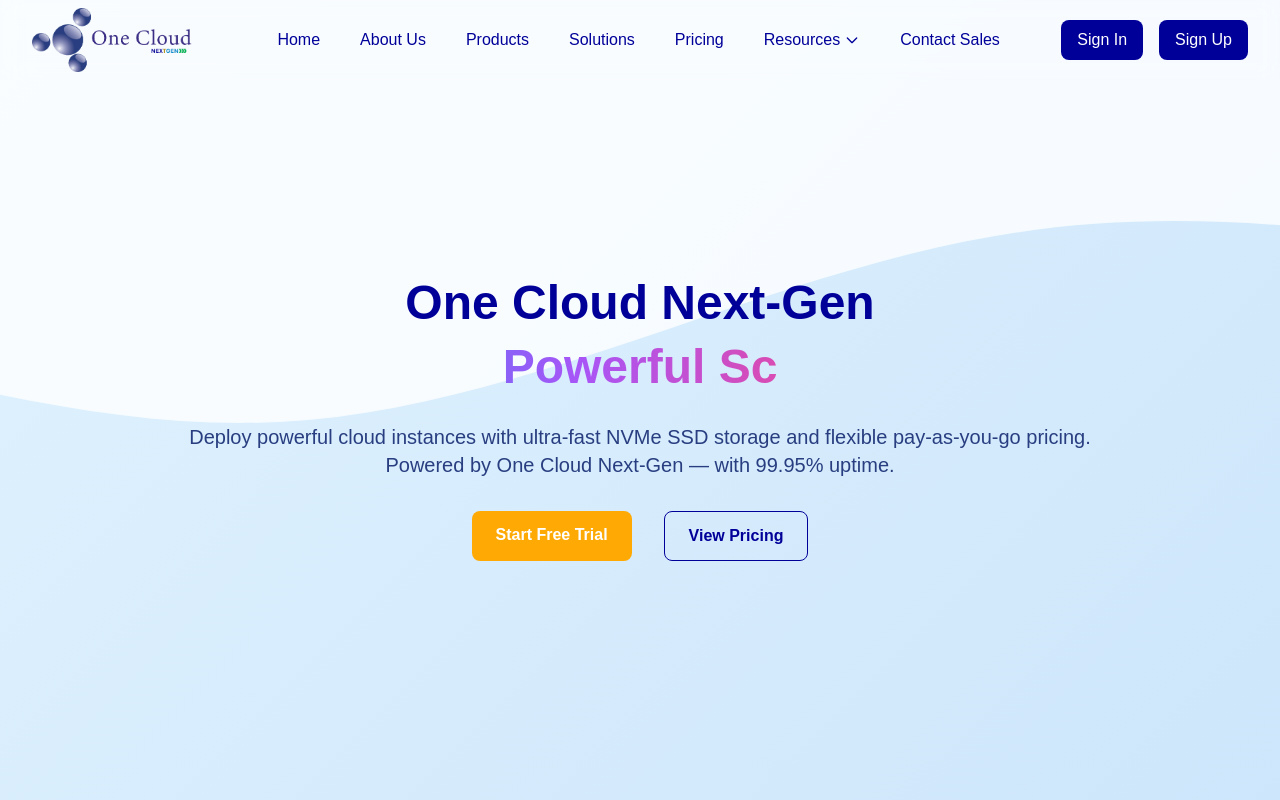
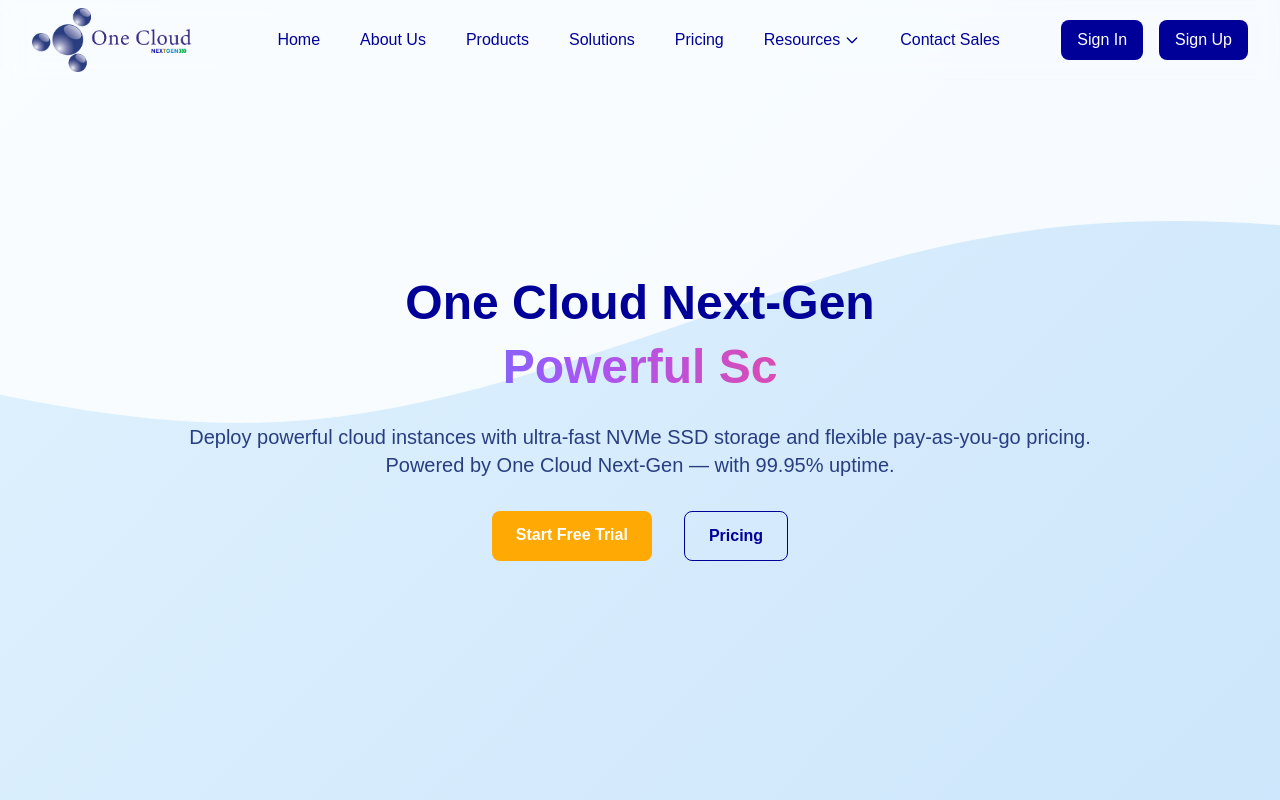
Before and after one commit to ayezinhtun/1CNGUI, a React (Vite) app: page / in a window 1280 px wide. Shown: the top 800 px of the page. Built offline with nearby package versions, Linux system fonts and the light colour scheme.

Commit message:
remove view text

```diff
--- a/src/components/HeroSection.jsx
+++ b/src/components/HeroSection.jsx
@@ -108,7 +108,7 @@
               transition: { duration: 0.2 },
             }}
           >
-            View Pricing
+            Pricing
           </motion.a>
         </div>
       </div>
```
